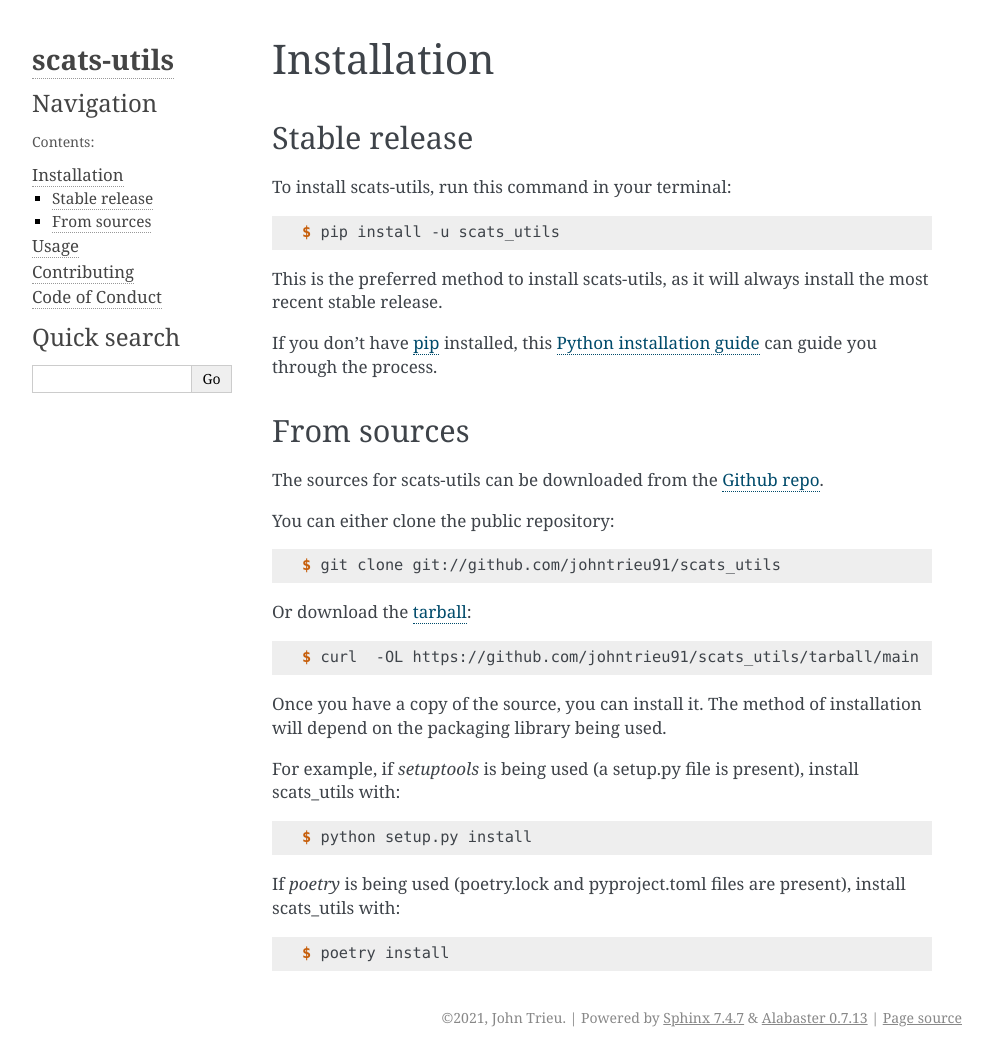
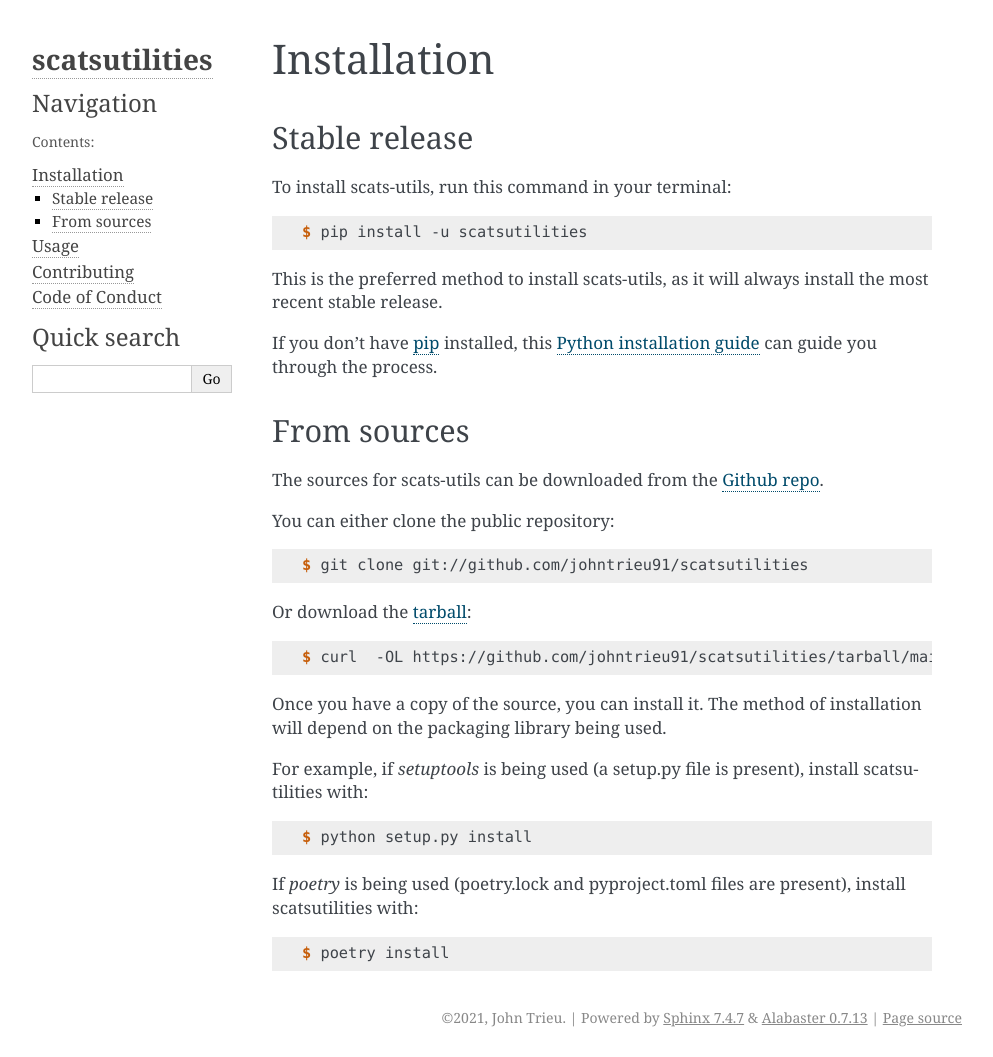
Before and after one commit to johntrieu91/scatsutilities, a Sphinx documentation site: the page built from docs/installation.rst, in a window 1280 px wide. Shown: the whole page, without its empty margins (148-1141 px from the left). Built offline with Sphinx 7.4.7, drawn with Linux system fonts in a browser that asks for light colours.

Commit message:
[UPDATE] Documentation

```diff
--- a/docs/conf.py
+++ b/docs/conf.py
@@ -25,7 +25,7 @@ sys.path.insert(0, os.path.abspath('..'))
 
 # -- Project information -----------------------------------------------------
 
-project = u'scats-utils'
+project = u'scatsutilities'
 copyright = u"2021, John Trieu"
 author = u"John Trieu"
 
@@ -99,7 +99,7 @@ html_sidebars = {
 # -- Options for HTMLHelp output ---------------------------------------
 
 # Output file base name for HTML help builder.
-htmlhelp_basename = 'scats_utilsdoc'
+htmlhelp_basename = 'scatsutilitiesdoc'
 
 
 # -- Options for LaTeX output ------------------------------------------
@@ -126,8 +126,8 @@ latex_elements = {
 # (source start file, target name, title, author, documentclass
 # [howto, manual, or own class]).
 latex_documents = [
-    (master_doc, 'scats_utils.tex',
-     u'scats-utils Documentation',
+    (master_doc, 'scatsutilities.tex',
+     u'scatsutilities Documentation',
      u'John Trieu', 'manual'),
 ]
 
@@ -137,8 +137,8 @@ latex_documents = [
 # One entry per manual page. List of tuples
 # (source start file, name, description, authors, manual section).
 man_pages = [
-    (master_doc, 'scats_utils',
-     u'scats-utils Documentation',
+    (master_doc, 'scatsutilities',
+     u'scatsutilities Documentation',
      [author], 1)
 ]
 
@@ -149,10 +149,10 @@ man_pages = [
 # (source start file, target name, title, author,
 #  dir menu entry, description, category)
 texinfo_documents = [
-    (master_doc, 'scats_utils',
-     u'scats-utils Documentation',
+    (master_doc, 'scatsutilities',
+     u'scatsutilities Documentation',
      author,
-     'scats_utils',
+     'scatsutilities',
      'One line description of project.',
      'Miscellaneous'),
 ]
--- a/docs/installation.rst
+++ b/docs/installation.rst
@@ -12,7 +12,7 @@ To install scats-utils, run this command in your terminal:
 
 .. code-block:: console
 
-    $ pip install -u scats_utils
+    $ pip install -u scatsutilities
 
 This is the preferred method to install scats-utils, as it will always install the most recent stable release.
 
@@ -32,28 +32,28 @@ You can either clone the public repository:
 
 .. code-block:: console
 
-    $ git clone git://github.com/johntrieu91/scats_utils
+    $ git clone git://github.com/johntrieu91/scatsutilities
 
 Or download the `tarball`_:
 
 .. code-block:: console
 
-    $ curl  -OL https://github.com/johntrieu91/scats_utils/tarball/main
+    $ curl  -OL https://github.com/johntrieu91/scatsutilities/tarball/main
 
 Once you have a copy of the source, you can install it. The method of installation will depend on the packaging library being used.
 
-For example, if `setuptools` is being used (a setup.py file is present), install scats_utils with:
+For example, if `setuptools` is being used (a setup.py file is present), install scatsutilities with:
 
 .. code-block:: console
 
     $ python setup.py install
 
-If `poetry` is being used (poetry.lock and pyproject.toml files are present), install scats_utils with:
+If `poetry` is being used (poetry.lock and pyproject.toml files are present), install scatsutilities with:
 
 .. code-block:: console
 
     $ poetry install
 
 
-.. _Github repo: https://github.com/johntrieu91/scats_utils
-.. _tarball: https://github.com/johntrieu91/scats_utils/tarball/master
+.. _Github repo: https://github.com/johntrieu91/scatsutilities
+.. _tarball: https://github.com/johntrieu91/scatsutilities/tarball/master
--- a/docs/usage.rst
+++ b/docs/usage.rst
@@ -4,4 +4,4 @@ Usage
 
 To use scats-utils in a project::
 
-    import scats_utils
+    import scatsutilities
```
Also changed, not shown: README.md (+4 -4 lines), 2 other files.
